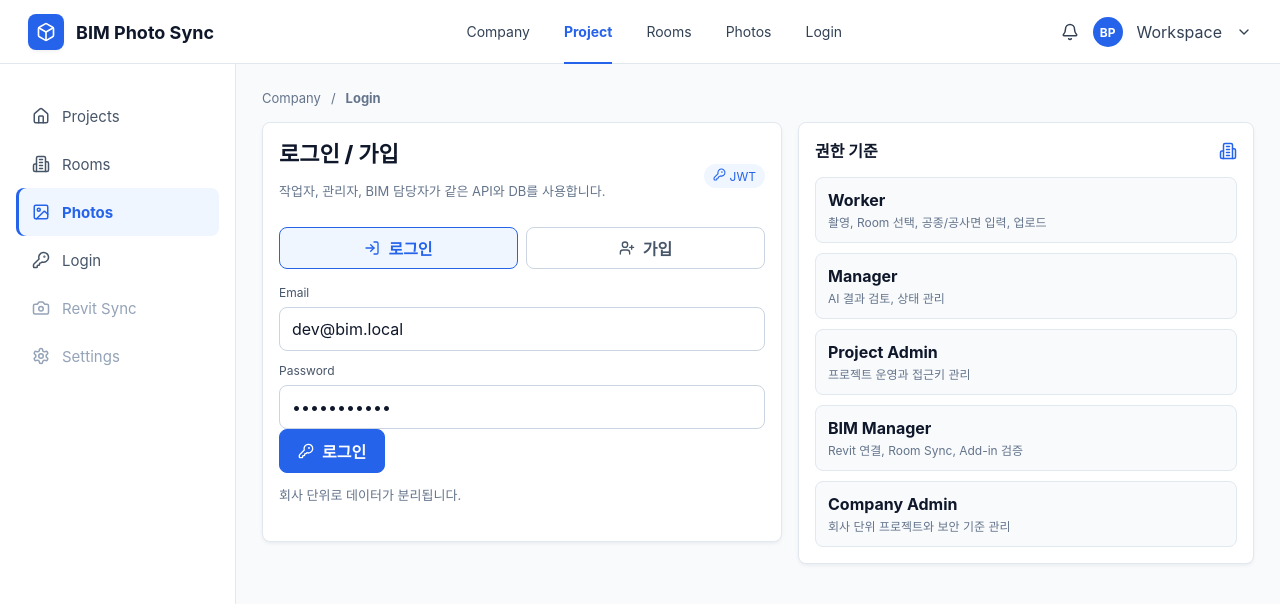
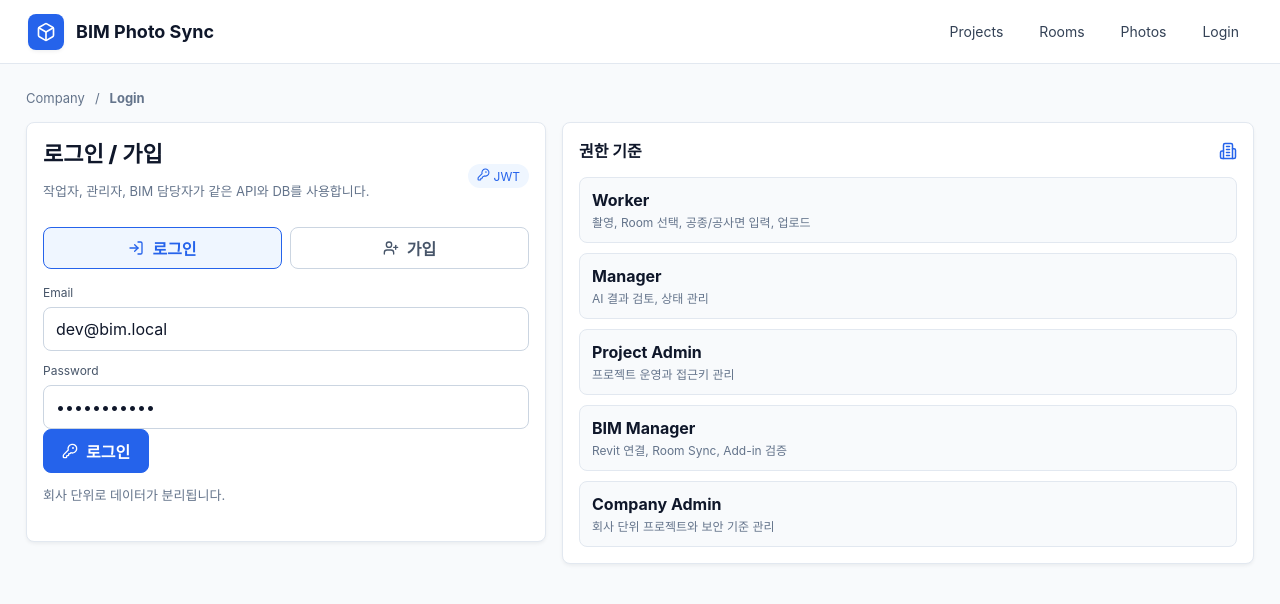
Before and after one commit to KHSOL/BIMPhotoSync, a Next.js app in the folder apps/web/: page /login in a window 1280 px wide. Shown: the top 604 px of the page. Built offline with nearby package versions, Linux system fonts and the light colour scheme; no server answers.

Commit message:
Simplify web navigation

```diff
--- a/apps/web/app/globals.css
+++ b/apps/web/app/globals.css
@@ -59,7 +59,7 @@ a {
   border-bottom: 1px solid var(--gray-200);
   background: #fff;
   display: grid;
-  grid-template-columns: 220px 1fr auto;
+  grid-template-columns: 220px 1fr;
   align-items: center;
   padding: 0 28px;
 }
@@ -85,76 +85,30 @@ a {
 
 .nav {
   display: flex;
-  justify-content: center;
-  gap: 34px;
+  justify-content: flex-end;
+  gap: 10px;
   color: var(--gray-700);
   font-size: 14px;
 }
 
 .nav a {
-  height: 64px;
+  height: 40px;
   display: flex;
   align-items: center;
-  border-bottom: 2px solid transparent;
+  border: 1px solid transparent;
+  border-radius: 8px;
+  padding: 0 12px;
 }
 
-.nav a.active {
+.nav a:hover {
+  background: var(--blue-50);
   color: var(--blue-500);
-  border-color: var(--blue-500);
-  font-weight: 700;
-}
-
-.user-menu {
-  display: flex;
-  align-items: center;
-  gap: 14px;
-  color: var(--gray-700);
-}
-
-.avatar {
-  width: 30px;
-  height: 30px;
-  border-radius: 999px;
-  display: grid;
-  place-items: center;
-  background: var(--blue-500);
-  color: #fff;
-  font-size: 12px;
-  font-weight: 700;
 }
 
 .layout {
   display: grid;
-  grid-template-columns: 236px 1fr;
+  grid-template-columns: 1fr;
   min-height: calc(100vh - 64px);
-}
-
-.sidebar {
-  border-right: 1px solid var(--gray-200);
-  background: #fff;
-  padding: 28px 16px;
-}
-
-.side-link {
-  height: 48px;
-  display: flex;
-  align-items: center;
-  gap: 12px;
-  border-radius: 8px;
-  padding: 0 16px;
-  color: var(--gray-600);
-  font-size: 15px;
-}
-
-.side-link.active {
-  background: var(--blue-50);
-  color: var(--blue-500);
-  font-weight: 700;
-  box-shadow: inset 3px 0 0 var(--blue-500);
-}
-
-.side-link.disabled {
-  color: var(--gray-400);
 }
 
 .content {
@@ -709,12 +663,16 @@ a {
 
 @media (max-width: 820px) {
   .topbar {
-    grid-template-columns: 1fr auto;
+    height: auto;
+    min-height: 64px;
+    grid-template-columns: 1fr;
+    gap: 10px;
+    padding: 14px 16px;
   }
 
-  .nav,
-  .sidebar {
-    display: none;
+  .nav {
+    justify-content: flex-start;
+    overflow-x: auto;
   }
 
   .layout {
--- a/apps/web/app/layout.tsx
+++ b/apps/web/app/layout.tsx
@@ -1,6 +1,6 @@
 import "./globals.css";
 import type { Metadata } from "next";
-import { Bell, Box, Building2, Camera, ChevronDown, Home, ImageIcon, KeyRound, Settings } from "lucide-react";
+import { Box } from "lucide-react";
 
 export const metadata: Metadata = {
   title: "BIM Photo Sync",
@@ -20,42 +20,13 @@ export default function RootLayout({ children }: { children: React.ReactNode })
               BIM Photo Sync
             </a>
             <nav className="nav">
-              <a href="/projects">Company</a>
-              <a href="/projects" className="active">
-                Project
-              </a>
+              <a href="/projects">Projects</a>
               <a href="/rooms">Rooms</a>
               <a href="/photos">Photos</a>
               <a href="/login">Login</a>
             </nav>
-            <div className="user-menu">
-              <Bell size={18} />
-              <div className="avatar">BP</div>
-              <span>Workspace</span>
-              <ChevronDown size={16} />
-            </div>
           </header>
           <div className="layout">
-            <aside className="sidebar">
-              <a className="side-link" href="/projects">
-                <Home size={18} /> Projects
-              </a>
-              <a className="side-link" href="/rooms">
-                <Building2 size={18} /> Rooms
-              </a>
-              <a className="side-link active" href="/photos">
-                <ImageIcon size={18} /> Photos
-              </a>
-              <a className="side-link" href="/login">
-                <KeyRound size={18} /> Login
-              </a>
-              <span className="side-link disabled">
-                <Camera size={18} /> Revit Sync
-              </span>
-              <span className="side-link disabled">
-                <Settings size={18} /> Settings
-              </span>
-            </aside>
             <main className="content">{children}</main>
           </div>
         </div>
```
